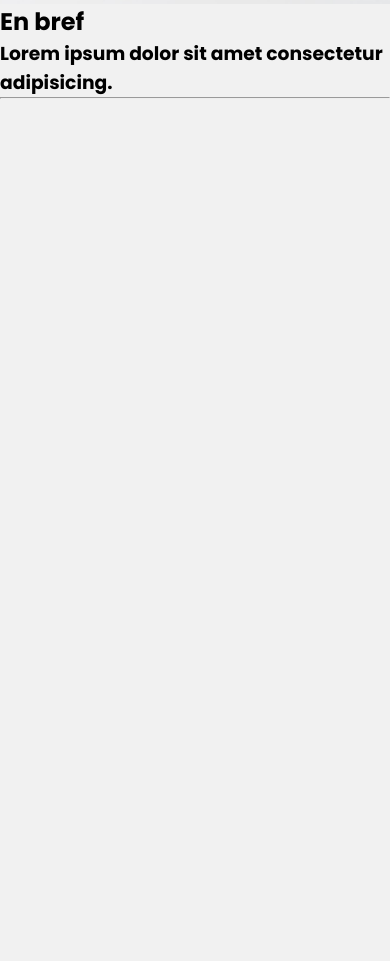
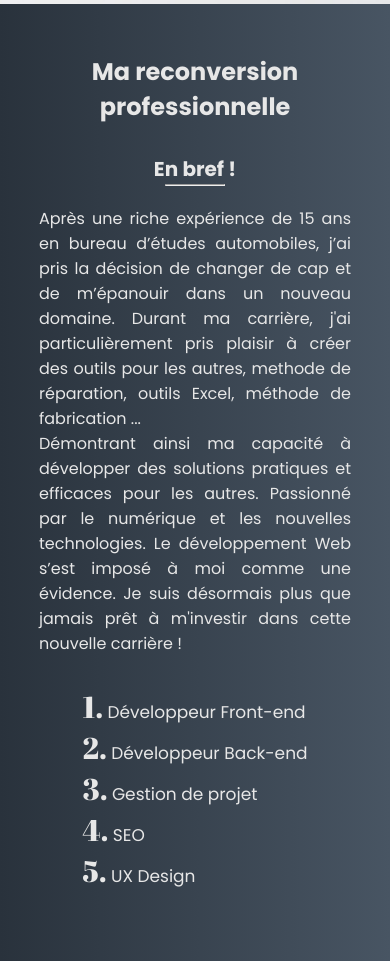
Before and after one commit to JeromeArnoult/Portfolio, a plain HTML site: page index.html in a window 390 px wide. Shown: the part 496-1457 px from the top of the page. Before the commit the page ends 844 px from the top, so only its background shows below. Drawn offline with nearby package versions, Linux system fonts and the light colour scheme; a web font is replaced by a local one.

Commit message:
Création section présentation, HTML,CSS et media Queries

```diff
--- a/index.html
+++ b/index.html
@@ -107,17 +107,53 @@
 
     <section class="presentation" id="pres">
 
-        <h2 class="titre-pres">En bref</h2>
+        <h2 class="titre-pres">Ma reconversion professionnelle</h2>
 
         <div class="container-presentation">
 
             <div class="fond-forme"></div>
 
-            <div class="pres-gauche">
-                <h3>Lorem ipsum dolor sit amet consectetur adipisicing.</h3>
-                <hr>
-            </div>
+                <div class="pres-gauche">
+                    <h3>En bref !</h3>
+                    <hr>
+                    <p>Après une riche expérience de 15 ans en bureau
+                        d’études automobiles, j’ai pris la décision de changer
+                        de cap et de m’épanouir dans un nouveau domaine.
+                        Durant ma carrière, j'ai particulièrement pris plaisir à
+                        créer des outils pour les autres, methode de réparation, outils Excel, méthode de fabrication ...<br>
+                        Démontrant ainsi ma capacité à
+                        développer des solutions pratiques et efficaces pour
+                        les autres. Passionné par le numérique et les
+                        nouvelles technologies. Le développement Web s’est
+                        imposé à moi comme une évidence. Je suis désormais
+                        plus que jamais prêt à m'investir dans cette nouvelle
+                        carrière !</p>
+                </div>
 
+                <div class="pres-doite">
+                    <ul class="liste-presentation">
+                        <li class="item-liste i1">
+                            <span class="chiffre-style">1.</span>
+                            <p class="txt-liste">Développeur Front-end</p>
+                        </li>
+                        <li class="item-liste i2">
+                            <span class="chiffre-style">2.</span>
+                            <p class="txt-liste">Développeur Back-end</p>
+                        </li>
+                        <li class="item-liste i3">
+                            <span class="chiffre-style">3.</span>
+                            <p class="txt-liste">Gestion de projet</p>
+                        </li>
+                        <li class="item-liste i4">
+                            <span class="chiffre-style">4.</span>
+                            <p class="txt-liste">SEO</p>
+                        </li>
+                        <li class="item-liste i5">
+                            <span class="chiffre-style">5.</span>
+                            <p class="txt-liste">UX Design</p>
+                        </li>
+                    </ul>
+                </div>
         </div>
     </section>
 
--- a/style.css
+++ b/style.css
@@ -17,7 +17,7 @@ body {
     width: 300px;
     height: 100vh;
     min-height: 800px;
-    background: #333;
+    background: #29323c;
     position: fixed;
     top:0;
     left: 0;
@@ -60,7 +60,7 @@ body {
 .blocs-menu:nth-child(1){
     width:100%;
     height: 25%;
-    background: #333;
+    background: #29323c;
 }
 .cercle-portrait {
     margin: 20px 0;
@@ -68,8 +68,8 @@ body {
     height: 150px;
     border-radius: 50%;
     position: relative;
-    box-shadow: 26px 26px 53px #292929,
-                 -26px -26px #3d3d3d;
+    box-shadow: 26px 26px 53px #29323c,
+                 -26px -26px #465566;
 }
 .cercle-portrait img {
     width: 150px;
@@ -404,3 +404,138 @@ h1 {
     }
 
 }
+/* ------------------Présentation-------------------- */
+.presentation {
+    width:100%;
+    position: relative;
+    overflow: hidden;
+    /* border-top: 1px dashed #333;
+    border-bottom: 1px dashed #333; */
+    color: #e7e7e7;
+}
+.fond-forme {
+    background: #485563;
+    background-image: linear-gradient(to right, #29323c, #485563 );
+    width: 2300px;
+    height: 1000px;
+    position: absolute;
+    transform: rotate(-45deg) translate(100px) translate(-15px);
+    z-index: -1;
+}
+.titre-pres {
+    font-size: 40px;
+    text-align: center;
+    margin:50px 0 70px 0;
+    padding-left: 300px;
+}
+.container-presentation {
+    display: flex;
+    width:100%;
+    justify-content: center;
+    align-items: center;
+    flex-shrink: 0;
+    margin: 50px 0 150px 0;
+    padding-left: 300px;
+}
+.pres-gauche {
+    width: 600px;
+    flex-shrink: 0;
+    margin-bottom: 50px;
+    padding-left: 120px;
+    padding-top: 20px;
+}
+.pres-gauche h3 {
+    text-align: center;
+    font-size: 25px;
+    letter-spacing: 2px;
+}
+.pres-gauche hr {
+    width: 60px;
+    margin: 0 auto 20px auto;
+}
+.pres-gauche p {
+    text-align: justify;
+}
+.pres-droite {
+    width: 600px;
+    flex-shrink: 0;
+    display: flex;
+    justify-content: flex-start;
+}
+.liste-presentation {
+    list-style-type: none;
+    padding: 10px 0 50px 110px;
+}
+.chiffre-style {
+    font-family: 'Abril Fatface', sans-serif;
+    font-size: 40px;
+}
+.txt-liste {
+    font-size: 27px;
+    display: inline;
+}
+/* Media Query pour la présentation */
+@media screen and (max-width: 1300px){
+
+   .container-presentation, .titre-pres {
+    padding-left: 0px;
+   }
+   .fond-forme {
+    width: 100%;
+    height: 150%;
+    transform: rotate(0) translateY(0) translateX(0);
+}
+
+}
+@media screen and (max-width: 1100px){
+
+
+    .titre-pres {
+        margin: 0 0 20px 0;
+        padding-top:  50px;
+    }
+    .container-presentation {
+        flex-direction: column;
+    }
+    .pres-gauche {
+        width: 80%;
+        flex-shrink: 1;
+        margin-bottom: 10px;
+        padding: 20px 0;
+    }
+    .pres-gauche h3 {
+        font-size: 20px;
+        letter-spacing: 0px;
+    }
+    .pres-gauche p {
+        font-size: 16px;
+
+    }
+    .pres-droite {
+        width: 80%;
+        flex-shrink: 1;
+    }
+    .liste-presentation {
+        padding: 0 0;
+    }
+ }
+ @media screen and (max-width: 700px){
+
+    .container-presentation {
+        margin-top: 10px;
+        margin-bottom: 70px;
+    }
+    .titre-pres {
+        font-size: 24px;
+        margin:0 10px;
+    }
+    .pres-gauche h3 {
+        font-size: 20px;
+    }
+    .chiffre-style {
+        font-size: 30px;
+    }
+    .txt-liste {
+        font-size: 17px;
+    }
+ }
```
